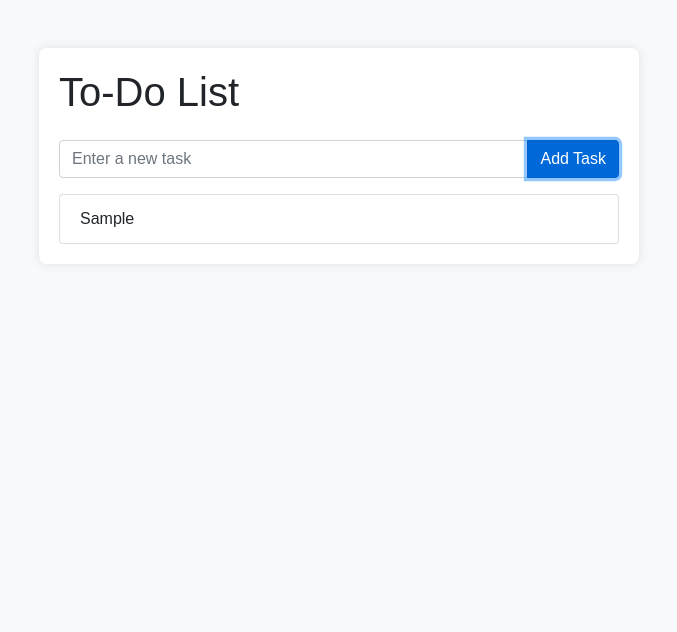
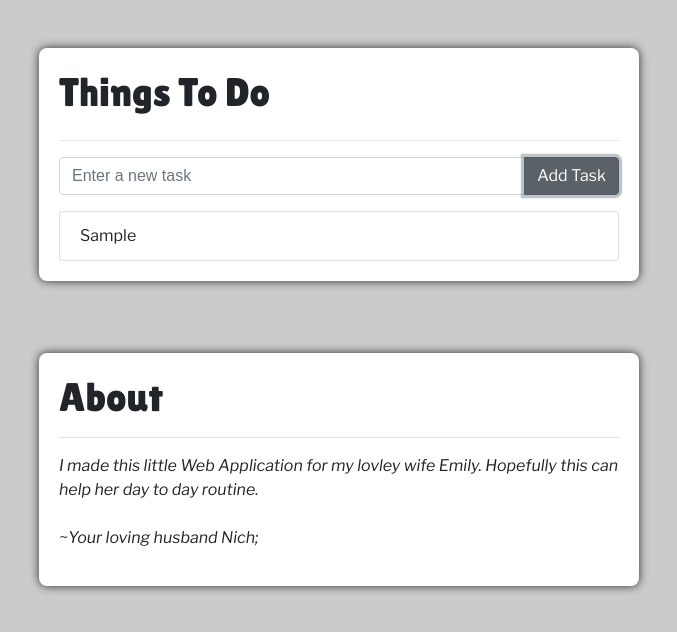
Before and after one commit to T4nGe4nT/todo, a plain HTML site: page index.html in a window 1280 px wide. Both pictures are taken after typing "Sample" into the empty fields and a click on the button "Add Task". Shown: the whole page, without its empty margins (301-978 px from the left). Drawn offline with nearby package versions, Linux system fonts and the light colour scheme.

Commit message:
Style updates

```diff
--- a/index.html
+++ b/index.html
@@ -3,22 +3,45 @@
 <head>
     <meta charset="UTF-8">
     <meta name="viewport" content="width=device-width, initial-scale=1.0">
-    <title>To-Do List Application</title>
+    <title>Get It Done!!!</title>
     <link rel="stylesheet" href="https://stackpath.bootstrapcdn.com/bootstrap/4.5.2/css/bootstrap.min.css">
     <link rel="stylesheet" href="styles.css">
+
+    <!--Fonts-->
+    <link rel="preconnect" href="https://fonts.googleapis.com">
+    <link rel="preconnect" href="https://fonts.gstatic.com" crossorigin>
+    <link href="https://fonts.googleapis.com/css2?family=Lilita+One&display=swap" rel="stylesheet">
+    <link rel="preconnect" href="https://fonts.googleapis.com">
+    <link rel="preconnect" href="https://fonts.gstatic.com" crossorigin>
+    <link href="https://fonts.googleapis.com/css2?family=Libre+Franklin:ital,wght@0,100..900;1,100..900&family=Lilita+One&display=swap" rel="stylesheet">
+    <!--End Fonts-->
+
 </head>
 <body>
     <div class="container mt-5">
-        <h1 class="mb-4">To-Do List</h1>
+        <h1 class="mb-4 lilita-one-regular">Things To Do</h1>
+        <hr>
         <div class="input-group mb-3">
             <input type="text" id="taskInput" class="form-control" placeholder="Enter a new task">
             <div class="input-group-append">
-                <button class="btn btn-primary" type="button" onclick="addTask()">Add Task</button>
+                <button class="btn btn-secondary libre-franklin" type="button" onclick="addTask()">Add Task</button>
             </div>
         </div>
-        <ul id="taskList" class="list-group">
+        <ul id="taskList" class="list-group libre-franklin">
 
         </ul>
+    </div>
+    <br>
+    <div class="container mt-5 aboutc">
+        <h1 class="h1c lilita-one-regular">About</h1>
+        <hr>
+        <p class="libre-franklin">
+            <em>I made this little Web Application for my lovley wife Emily.
+            Hopefully this can help her day to day routine.
+            <br>
+            <br> <!-- Yes i know this is to many <br> -->
+            ~Your loving husband Nich; </em>
+        </p>
     </div>
 
 
--- a/scripts.js
+++ b/scripts.js
@@ -14,6 +14,30 @@ function addTask() {
         let taskList = document.getElementById("taskList");
         taskList.appendChild(listItem);
 
+        let tasks= JSON.parse(localStorage.getItem("tasks")) || [];
+        tasks.push(taskText);
+        localStorage.setItem("tasks", JSON.stringify(tasks));
+
+        taskInput.value = "";
+
+
+        window.onload = function() {
+            let tasks = JSON.parse(localStorage.getItem("tasks")) || [];
+            let taskList = document.getElementById("taskList");
+            tasks.forEach(function(taskText) {
+                let listItem = document.createElement("li");
+                listItem.className = "list-group-item";
+                listItem.textContent = taskText;
+                listItem.onclick = function() {
+                    this.style.textDecoration = "line-through";
+                    setTimeout(() => {
+                        this.remove();
+                    }, 1000);
+                };
+                taskList.appendChild(listItem);
+            });
+        };
+
 
         taskInput.value = "";
     }
--- a/styles.css
+++ b/styles.css
@@ -1,5 +1,5 @@
 body {
-    background-color: #f8f9fa;
+    background-color: #c9cbcc;
     font-family: Arial, sans-serif;
 }
 
@@ -9,7 +9,7 @@ body {
     background-color: #fff;
     padding: 20px;
     border-radius: 8px;
-    box-shadow: 0 0 10px rgba(0, 0, 0, 0.1);
+    box-shadow: 0 0 10px rgba(0, 0, 0, 0.779);
 }
 
 .input-group {
@@ -23,3 +23,21 @@ body {
 .list-group-item:hover {
     background-color: #f0f0f0;
 }
+
+.aboutc {
+
+}
+
+/* Fonts */
+.lilita-one-regular {
+    font-family: "Lilita One", sans-serif;
+    font-weight: 400;
+    font-style: normal;
+  }
+
+  .libre-franklin {
+    font-family: "Libre Franklin", sans-serif;
+    font-optical-sizing: auto;
+    font-weight: 400;
+    font-style: normal;
+  }
```
